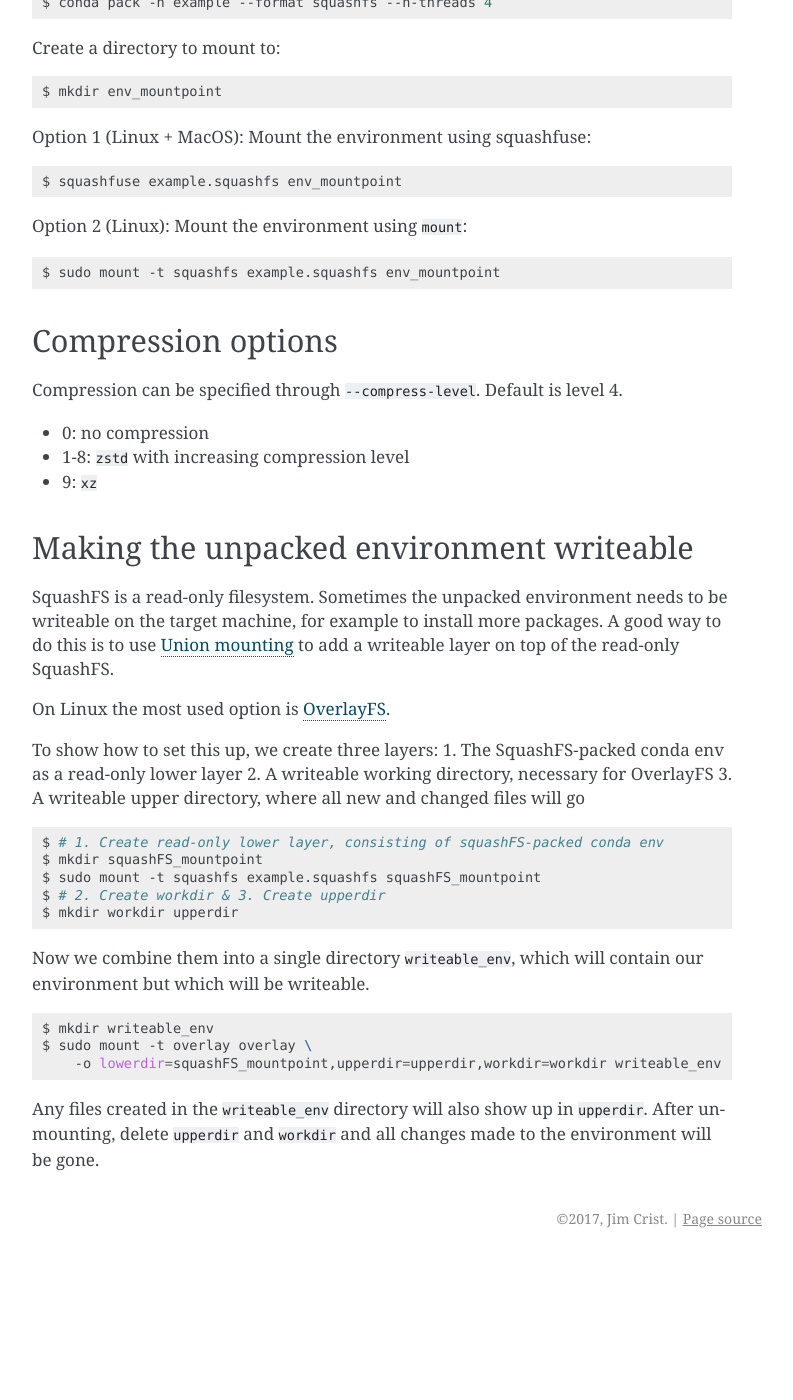
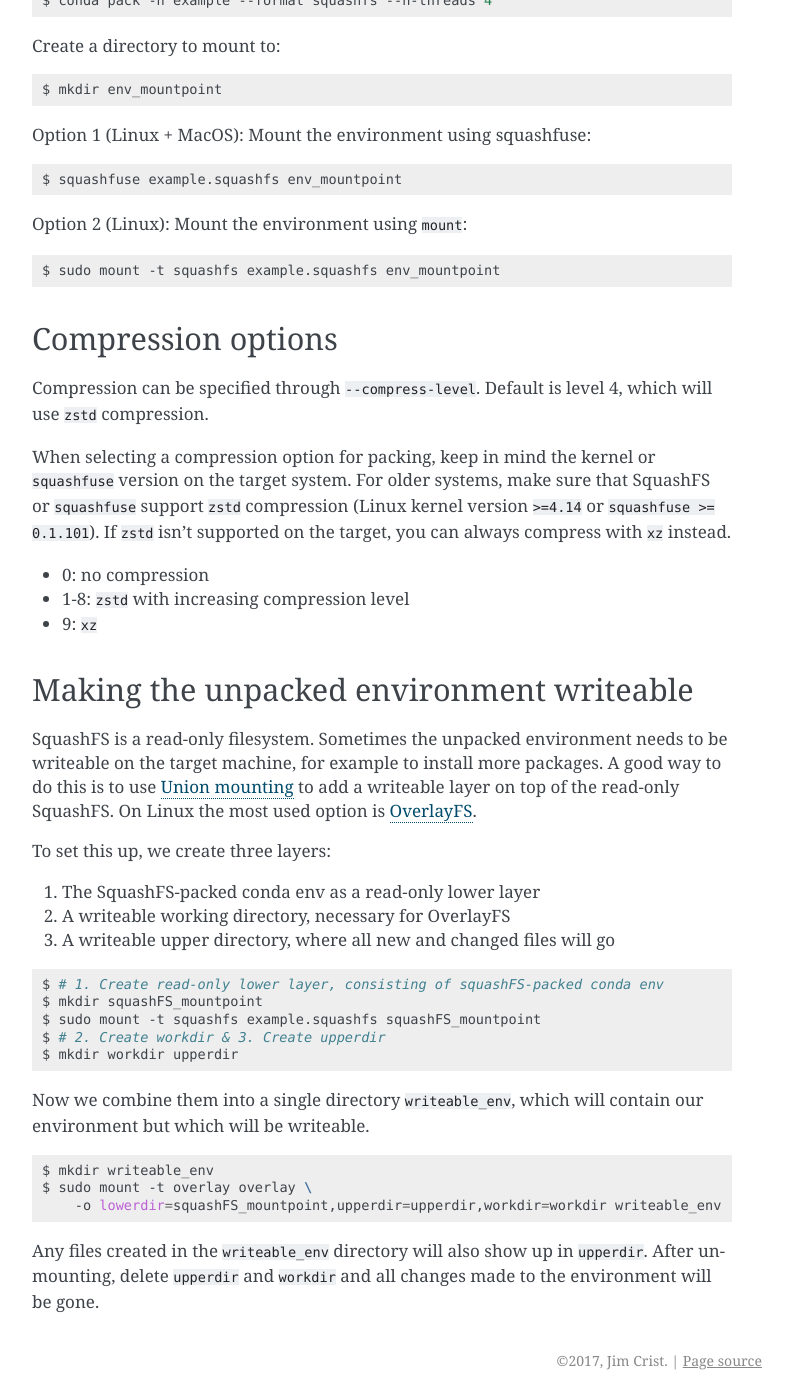
Before and after one commit to conda/conda-pack, a Sphinx documentation site: the page built from docs/source/squashfs.rst, in a window 1280 px wide and 1400 px high, scrolled down 1133 px. Shown: the whole window, without its empty margins (358-1151 px from the left). Built offline with Sphinx 7.4.7, drawn with Linux system fonts in a browser that asks for light colours; before the commit the page ends 2391 px from its top, so only the background shows below that; some of the changed text lies outside the part shown.

Commit message:
Add docs for using SquashFS on targets w/o zstd

```diff
--- a/docs/source/squashfs.rst
+++ b/docs/source/squashfs.rst
@@ -73,7 +72,13 @@
 -------------------
 
 Compression can be specified through ``--compress-level``.
-Default is level 4.
+Default is level 4, which will use ``zstd`` compression.
+
+When selecting a compression option for packing, keep in mind the kernel or ``squashfuse`` version on the target system.
+For older systems, make sure that SquashFS or ``squashfuse`` support ``zstd`` compression
+(Linux kernel version ``>=4.14`` or ``squashfuse >= 0.1.101``).
+If ``zstd`` isn't supported on the target, you can always compress with ``xz`` instead.
+
 
 - 0: no compression
 - 1-8: ``zstd`` with increasing compression level
@@ -87,10 +92,10 @@
 more packages.
 A good way to do this is to use `Union mounting <https://en.wikipedia.org/wiki/Union_mount>`_ to
 add a writeable layer on top of the read-only SquashFS.
-
 On Linux the most used option is `OverlayFS <https://www.kernel.org/doc/html/latest/filesystems/overlayfs.html>`_.
 
-To show how to set this up, we create three layers:
+To set this up, we create three layers:
+
 1. The SquashFS-packed conda env as a read-only lower layer
 2. A writeable working directory, necessary for OverlayFS
 3. A writeable upper directory, where all new and changed files will go
```
Also changed, not shown: other parts of docs/source/squashfs.rst (+1 -2 lines), 1 other file.
